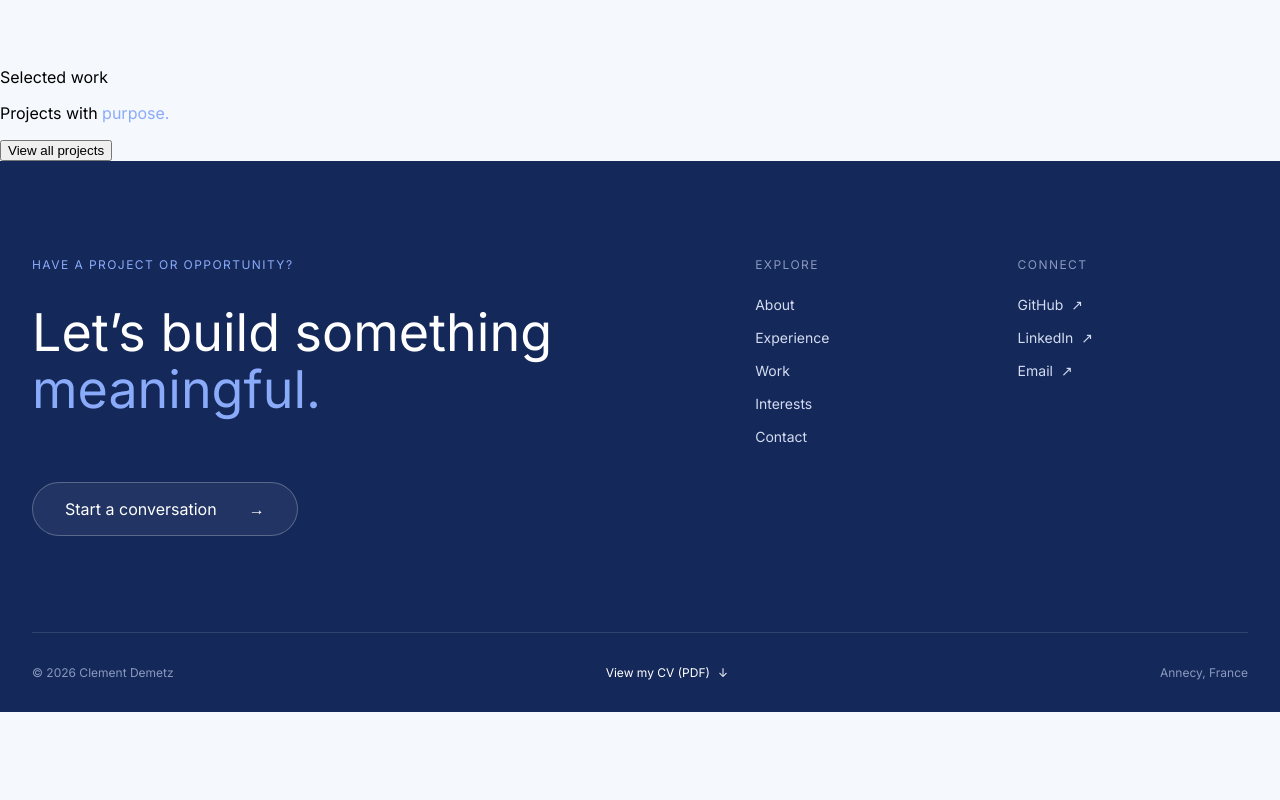
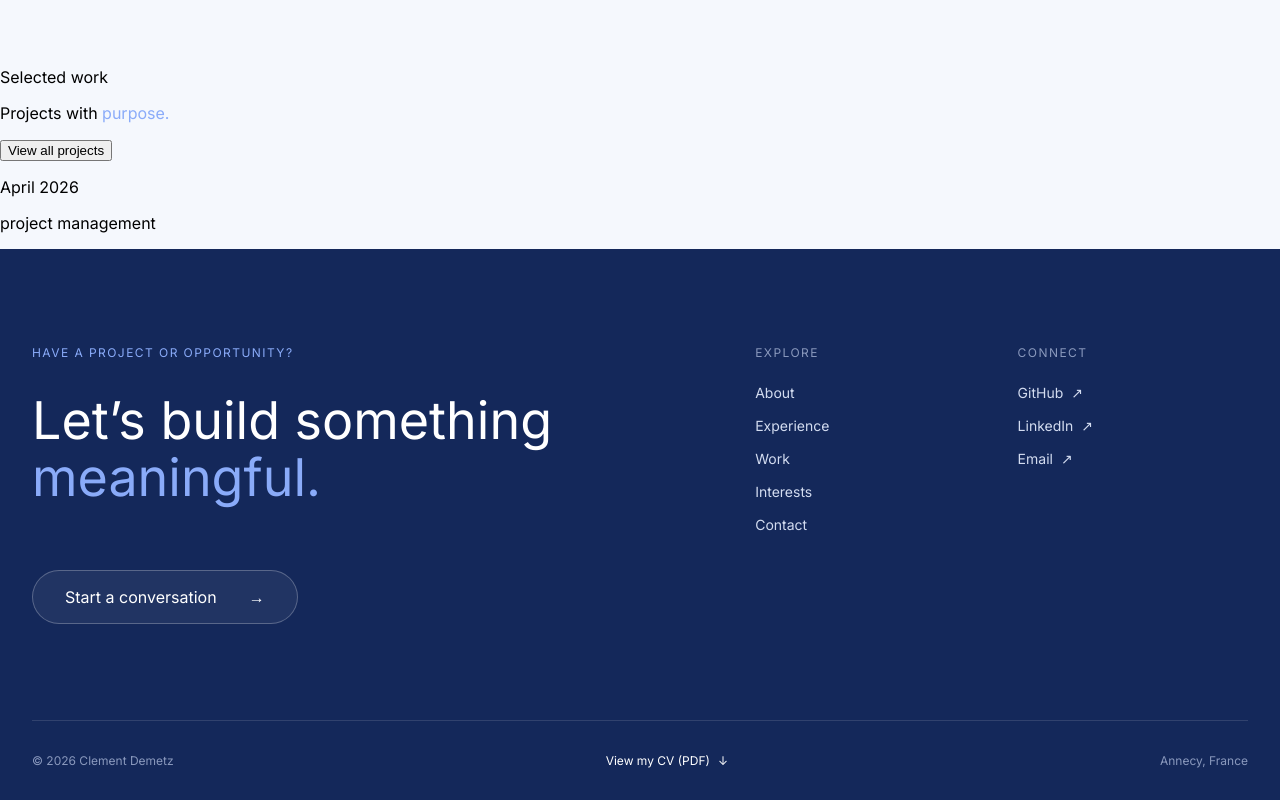
Before and after one commit to Cdemetz/English_Portfolio, a plain HTML site: page index.html in a window 1280 px wide. Shown: the part 873-1673 px from the top of the page. Before the commit the page ends 1585 px from the top, so only its background shows below. Drawn offline with Linux system fonts and the light colour scheme.

Commit message:
Add détails. Starting creat project cards

```diff
--- a/index.html
+++ b/index.html
@@ -59,6 +59,14 @@
 
       </div>
       <div class="projects-preview-grid">
+        <article class="project-card">
+          <div class="border-card"></div>
+          <div class="project-preview"></div>
+          <div class="project-info">
+            <p>April 2026</p>
+            <p>project management</p>
+          </div>
+        </article>
 
       </div>
     </section>
```
Also changed, not shown: assets/css/components.css (line endings or trailing spaces), assets/js/main.js (line endings or trailing spaces).
